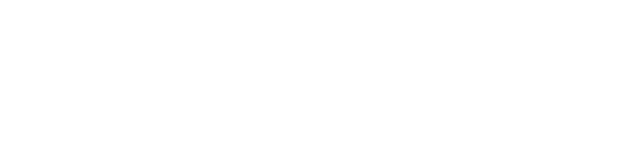
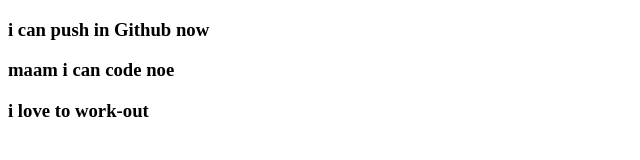
Before and after one commit to ashikbau/my-second-repo, a plain HTML site: page index.html in a window 1280 px wide. Shown: the whole page, without its empty margins (0-640 px from the left). Drawn offline with Linux system fonts and the light colour scheme.

Commit message:
added header

```diff
--- a/index.html
+++ b/index.html
@@ -8,5 +8,8 @@
 </head>
 <body>
 
+    <h3>i can push in Github now</h3>
+    <h3>maam i can code noe</h3>
+    <h3>i love to work-out </h3>
 </body>
 </html>
```
